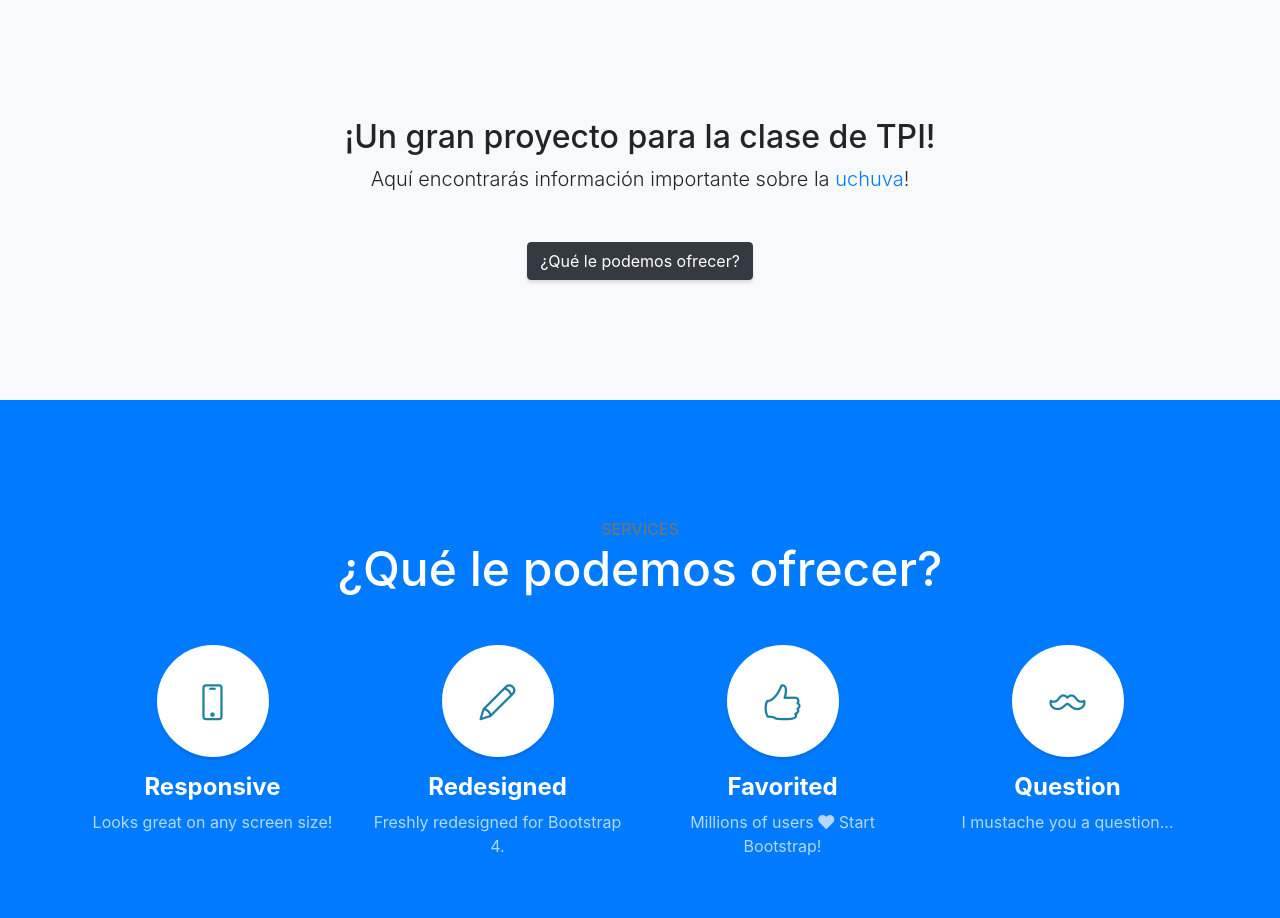
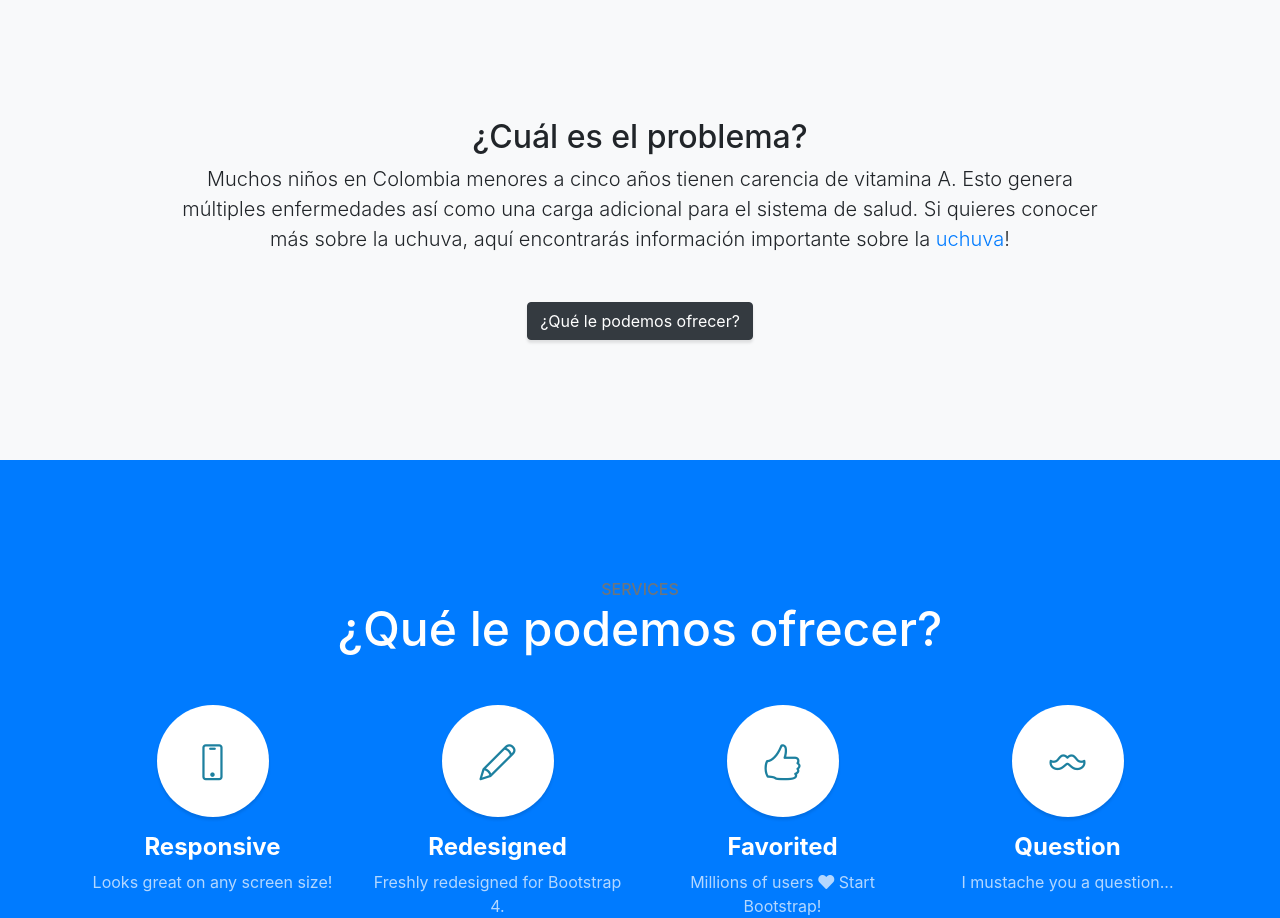
Before and after one commit to caaalvarezlo/uchuva, a website with bundled scripts: page index.html in a window 1280 px wide. Shown: the part 802-1720 px from the top of the page. Built offline with nearby package versions, Linux system fonts and the light colour scheme.

Commit message:
Update index.html

```diff
--- a/index.html
+++ b/index.html
@@ -69,8 +69,11 @@
     <div class="container text-center">
       <div class="row">
         <div class="col-lg-10 mx-auto">
-          <h2>¡Un gran proyecto para la clase de TPI!</h2>
-          <p class="lead mb-5">Aquí encontrarás información importante sobre la
+          <h2>¿Cuál es el problema?</h2>
+          <p class="lead mb-5">
+            Muchos niños en Colombia menores a cinco años tienen carencia de vitamina A. Esto genera múltiples enfermedades así como una carga adicional para el sistema de salud.
+
+Si quieres conocer más sobre la uchuva, aquí encontrarás información importante sobre la
             <a href="https://docs.procolombia.co/int-procolombia/es/exportaciones/ficha_uchuva_final.pdf">uchuva</a>!</p>
           <a class="btn btn-dark btn-xl js-scroll-trigger" href="#services">¿Qué le podemos ofrecer?</a>
         </div>
```
